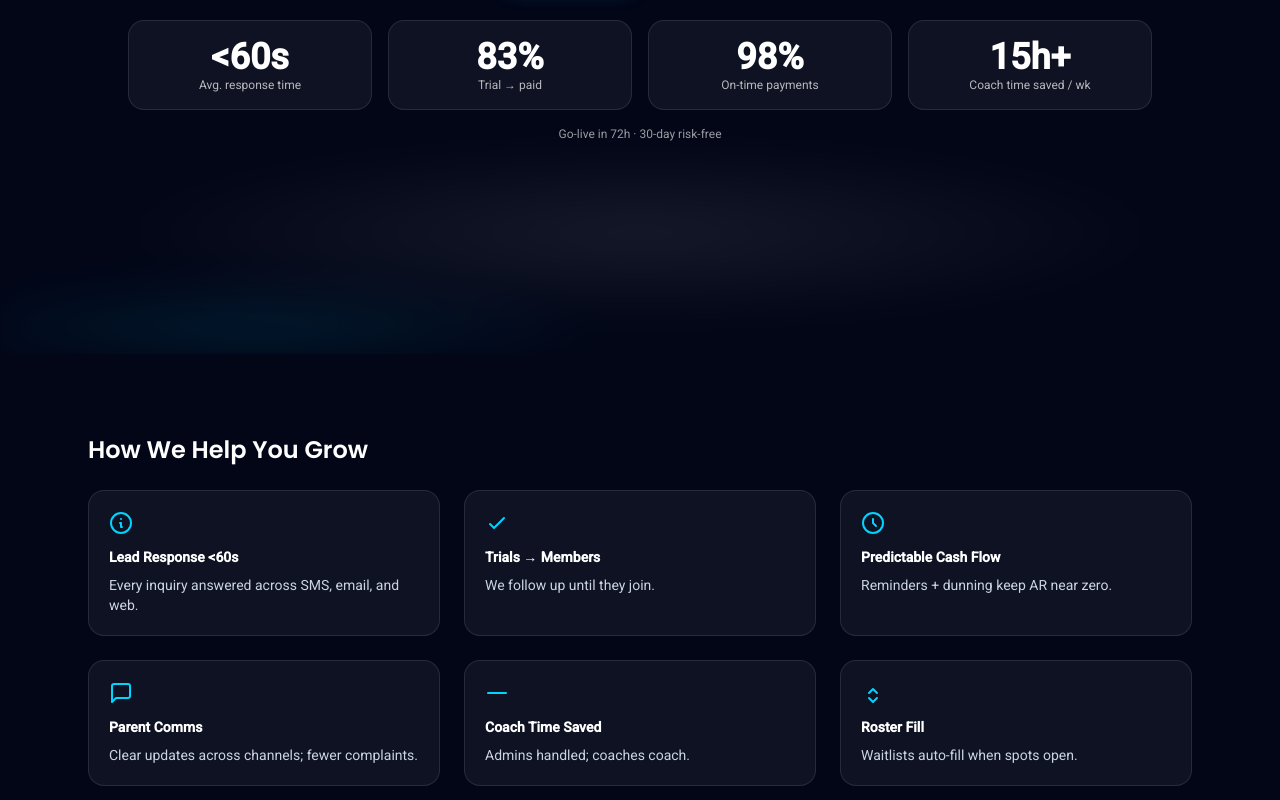
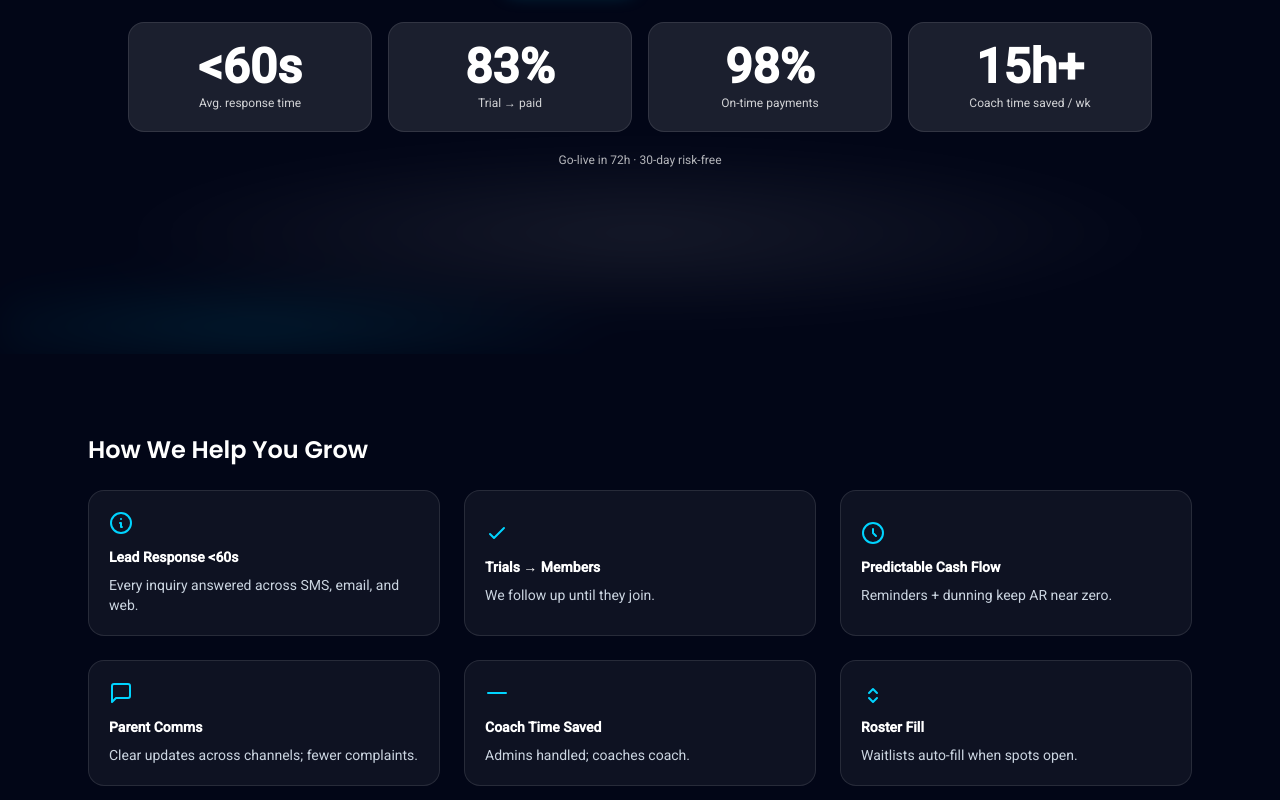
Before and after one commit to Swimrad/uwatermarketing-site, a Next.js app: page / in a window 1280 px wide. Shown: the part 440-1240 px from the top of the page. Built offline with nearby package versions, Linux system fonts and the light colour scheme.

Commit message:
feat: interactive outcomes w/ expand-on-click + hero metric links

```diff
--- a/components/Hero.jsx
+++ b/components/Hero.jsx
@@ -1,11 +1,23 @@
 // components/Hero.jsx
 export default function Hero() {
   const metrics = [
-    { stat: "<60s", label: "Avg. response time" },
-    { stat: "83%",  label: "Trial → paid" },
-    { stat: "98%",  label: "On-time payments" },
-    { stat: "15h+", label: "Coach time saved / wk" },
+    { stat: "<60s", label: "Avg. response time", anchor: "lead-response" },
+    { stat: "83%", label: "Trial → paid", anchor: "trials-to-members" },
+    { stat: "98%", label: "On-time payments", anchor: "predictable-cashflow" },
+    { stat: "15h+", label: "Coach time saved / wk", anchor: "coach-time-saved" },
   ];
+
+  const goToOutcome = (anchor, index) => (e) => {
+    e.preventDefault();
+    // Set hash to trigger Outcomes auto-open (works via useEffect listener there)
+    const hash = anchor ? `#outcome-${anchor}` : `#outcome-${index}`;
+    history.pushState(null, "", hash);
+    // Smooth scroll (Outcomes also scrolls, this is a quick UX feedback)
+    const el =
+      document.querySelector(hash) ||
+      document.getElementById("outcomes");
+    el?.scrollIntoView({ behavior: "smooth", block: "start" });
+  };
 
   return (
     <section className="relative overflow-hidden bg-slate-950">
@@ -14,14 +26,13 @@ export default function Hero() {
       <div className="mx-auto max-w-7xl px-6">
         <div className="flex min-h-[86vh] flex-col items-center justify-center pt-4 sm:pt-6 pb-16 lg:pb-20">
           <h1 className="font-display text-center text-4xl font-extrabold tracking-tight text-white sm:text-5xl lg:text-6xl">
-            Fill Every Roster Automatically
+            Fill Every Roster in 72 Hours
           </h1>
 
           <p className="mt-3 max-w-3xl text-center text-base leading-relaxed text-white/80 sm:text-lg">
-            Without chasing missed calls or losing families to slow follow-up.
+            Stop losing families to slow follow-up. Our team replies instantly, books trials, and keeps payments on track.
           </p>
 
-          {/* Electric blue CTAs */}
           <div className="mt-5 flex flex-wrap items-center justify-center gap-4">
             <a
               href="#start"
@@ -39,25 +50,20 @@ export default function Hero() {
             </a>
           </div>
 
-          {/* Interactive bubbles with blue hover */}
           <div className="mt-8 grid w-full max-w-5xl grid-cols-2 gap-4 sm:grid-cols-4">
-            {metrics.map((m) => (
-              <div
+            {metrics.map((m, idx) => (
+              <button
                 key={m.label}
-                className="group rounded-2xl border border-white/10 bg-white/5 p-4 text-center transition
-                           hover:-translate-y-0.5 hover:border-brand-electric hover:bg-white/10 hover:shadow-[0_10px_20px_-8px_rgba(0,212,255,0.15)]"
+                onClick={goToOutcome(m.anchor, idx)}
+                className="group rounded-2xl border border-white/10 bg-white/10 p-5 text-center transition hover:-translate-y-0.5 hover:border-brand-electric hover:shadow-[0_10px_20px_-8px_rgba(0,212,255,0.15)] focus:outline-none"
               >
-                <div className="text-3xl font-extrabold text-white sm:text-4xl">
-                  {m.stat}
-                </div>
-                <div className="text-xs text-white/70 group-hover:text-white/80">
-                  {m.label}
-                </div>
-              </div>
+                <div className="text-4xl font-extrabold text-white sm:text-5xl">{m.stat}</div>
+                <div className="mt-1 text-xs text-white/80">{m.label}</div>
+              </button>
             ))}
           </div>
 
-          <div className="mt-4 text-center text-xs text-white/60">
+          <div className="mt-5 text-center text-xs text-white/70">
             Go-live in 72h · 30-day risk-free
           </div>
         </div>
--- /dev/null
+++ b/components/Outcomes.jsx
@@ -0,0 +1,122 @@
+// components/Outcomes.jsx
+import { useEffect, useState } from "react";
+
+export default function Outcomes() {
+  const [open, setOpen] = useState(null);
+
+  const outcomes = [
+    {
+      slug: "lead-response",
+      title: "Lead Response <60s",
+      body: "Every inquiry answered across SMS, email, and web.",
+      how:
+        "We connect your website forms, phone, and email so no message is missed. AI replies instantly 24/7 and a human steps in for edge cases. Parents get fast, helpful answers; you capture leads even at midnight.",
+    },
+    {
+      slug: "trials-to-members",
+      title: "Trials → Members",
+      body: "We follow up until they join.",
+      how:
+        "Multi-touch nurture (texts + emails) keeps families engaged. We send reminders, handle FAQs, and remove friction to enroll. No-shows drop and more trials convert to members.",
+    },
+    {
+      slug: "predictable-cashflow",
+      title: "Predictable Cash Flow",
+      body: "Reminders + dunning keep AR near zero.",
+      how:
+        "Automated payment nudges, smart retries on failed cards, and proactive messages before due dates create steady, predictable revenue—without awkward back-and-forth.",
+    },
+    {
+      slug: "parent-comms",
+      title: "Parent Comms",
+      body: "Clear updates across channels; fewer complaints.",
+      how:
+        "We centralize outbound texts/emails and time them around real events (trial tomorrow, class changes, seasonal notes). Families feel informed; support tickets and churn drop.",
+    },
+    {
+      slug: "coach-time-saved",
+      title: "Coach Time Saved",
+      body: "Admins handled; coaches coach.",
+      how:
+        "Missed-call text-back, self-serve scheduling, and instant FAQs remove constant interruptions—freeing ~15 hours/week so coaches can focus on athletes.",
+    },
+    {
+      slug: "roster-fill",
+      title: "Roster Fill",
+      body: "Waitlists auto-fill when spots open.",
+      how:
+        "When a slot opens, we message the waitlist in order, confirm, and update the roster automatically—keeping classes full without manual outreach.",
+    },
+  ];
+
+  // Open the matching card when the URL hash is #outcome-<index> or #outcome-<slug>
+  useEffect(() => {
+    const getIndexFromHash = () => {
+      const h = (window.location.hash || "").replace("#", "");
+      if (!h) return null;
+      if (h.startsWith("outcome-")) {
+        const key = h.replace("outcome-", "");
+        const byIndex = Number.isInteger(+key) ? +key : null;
+        if (byIndex !== null && outcomes[byIndex]) return byIndex;
+        const bySlug = outcomes.findIndex((o) => o.slug === key);
+        return bySlug >= 0 ? bySlug : null;
+      }
+      return null;
+    };
+    const apply = () => {
+      const idx = getIndexFromHash();
+      if (idx !== null) {
+        setOpen(idx);
+        const el = document.getElementById(`outcome-${idx}`);
+        el?.scrollIntoView({ behavior: "smooth", block: "start" });
+      }
+    };
+    apply();
+    window.addEventListener("hashchange", apply);
+    return () => window.removeEventListener("hashchange", apply);
+  }, []);
+
+  return (
+    <section id="outcomes" className="mx-auto max-w-6xl px-6 py-20 text-slate-200">
+      <h2 className="font-heading text-2xl font-semibold text-white">How We Help You Grow</h2>
+
+      <div className="mt-6 grid gap-6 sm:grid-cols-2 lg:grid-cols-3">
+        {outcomes.map((o, idx) => (
+          <button
+            key={o.title}
+            id={`outcome-${idx}`}
+            onClick={() => setOpen(open === idx ? null : idx)}
+            className="text-left group rounded-2xl border border-white/10 bg-white/5 p-5 transition hover:-translate-y-0.5 hover:border-brand-electric hover:bg-white/10 focus:outline-none"
+          >
+            <div className="mb-3 h-6 w-6">
+              <svg
+                viewBox="0 0 24 24"
+                className="h-6 w-6 text-brand-electric"
+                fill="none"
+                stroke="currentColor"
+                strokeWidth="2"
+                strokeLinecap="round"
+                strokeLinejoin="round"
+              >
+                {/* simple glyph changes by index for subtle variety */}
+                {idx === 0 && <path d="M13 16h-1v-4h-1m1-4h.01M12 2a10 10 0 1 0 0 20 10 10 0 0 0 0-20z" />}
+                {idx === 1 && <path d="M5 13l4 4L19 7" />}
+                {idx === 2 && <path d="M12 8v4l3 3M12 2a10 10 0 1 0 0 20 10 10 0 0 0 0-20z" />}
+                {idx === 3 && <path d="M21 15a2 2 0 0 1-2 2H7l-4 4V5a2 2 0 0 1 2-2h14a2 2 0 0 1 2 2z" />}
+                {idx === 4 && <path d="M3 12h18" />}
+                {idx === 5 && <path d="M16 17l-4 4-4-4m8-5l-4-4-4 4" />}
+              </svg>
+            </div>
+
+            <h3 className="text-sm font-semibold text-white">{o.title}</h3>
+            <p className="mt-2 text-sm text-slate-300">{o.body}</p>
+
+            {open === idx && (
+              <p className="mt-3 text-sm text-white/80">{o.how}</p>
+            )}
+          </button>
+        ))}
+      </div>
+    </section>
+  );
+}
--- a/pages/index.js
+++ b/pages/index.js
@@ -1,6 +1,7 @@
 // pages/index.js
 import Head from "next/head";
 import Hero from "../components/Hero";
+import Outcomes from "../components/Outcomes";
 import Footer from "../components/Footer";
 import BookingCalendar from "../components/BookingCalendar";
 import ContactForm from "../components/ContactForm";
@@ -23,47 +24,13 @@ export default function Home() {
       </Head>
 
       <main className="bg-slate-950 text-white">
-        {/* Header + AnnouncementBar are rendered globally in _app.js */}
+        {/* Header + AnnouncementBar rendered globally in _app.js */}
         <Hero />
 
-        {/* Outcomes Section (icons + simpler copy) */}
-        <section id="outcomes" className="mx-auto max-w-6xl px-6 py-20 text-slate-200">
-          <h2 className="font-heading text-2xl font-semibold text-white">How We Help You Grow</h2>
+        {/* Outcomes (interactive cards with expand-on-click) */}
+        <Outcomes />
 
-          <div className="mt-6 grid gap-6 sm:grid-cols-2 lg:grid-cols-3">
-            {[
-              { title: "Lead Response <60s", body: "Every inquiry answered across SMS, email, and web.", icon: "M13 16h-1v-4h-1m1-4h.01M12 2a10 10 0 100 20 10 10 0 000-20z" },
-              { title: "Trials → Members", body: "We follow up until they join.", icon: "M5 13l4 4L19 7" },
-              { title: "Predictable Cash Flow", body: "Reminders + dunning keep AR near zero.", icon: "M12 8v4l3 3 M12 2a10 10 0 100 20 10 10 0 000-20" },
-              { title: "Parent Comms", body: "Clear updates across channels; fewer complaints.", icon: "M21 15a2 2 0 01-2 2H7l-4 4V5a2 2 0 012-2h14a2 2 0 012 2z" },
-              { title: "Coach Time Saved", body: "Admins handled; coaches coach.", icon: "M3 12h18" },
-              { title: "Roster Fill", body: "Waitlists auto-fill when spots open.", icon: "M16 17l-4 4-4-4m8-5l-4-4-4 4" },
-            ].map((c) => (
-              <div
-                key={c.title}
-                className="group rounded-2xl border border-white/10 bg-white/5 p-5 transition hover:-translate-y-0.5 hover:border-brand-electric hover:bg-white/10"
-              >
-                <div className="mb-3 h-6 w-6">
-                  <svg
-                    viewBox="0 0 24 24"
-                    className="h-6 w-6 text-brand-electric"
-                    fill="none"
-                    stroke="currentColor"
-                    strokeWidth="2"
-                    strokeLinecap="round"
-                    strokeLinejoin="round"
-                  >
-                    <path d={c.icon} />
-                  </svg>
-                </div>
-                <h3 className="text-sm font-semibold text-white">{c.title}</h3>
-                <p className="mt-2 text-sm text-slate-300">{c.body}</p>
-              </div>
-            ))}
-          </div>
-        </section>
-
-        {/* Start Quickstart CTA (no pricing mentioned, consistent copy) */}
+        {/* Start Quickstart CTA */}
         <section id="start" className="bg-slate-950 py-20">
           <div className="mx-auto max-w-3xl px-6 text-center">
             <h2 className="font-heading text-2xl font-semibold">Start Quickstart</h2>
```
Also changed, not shown: components/Header.js (+11 -35 lines).
